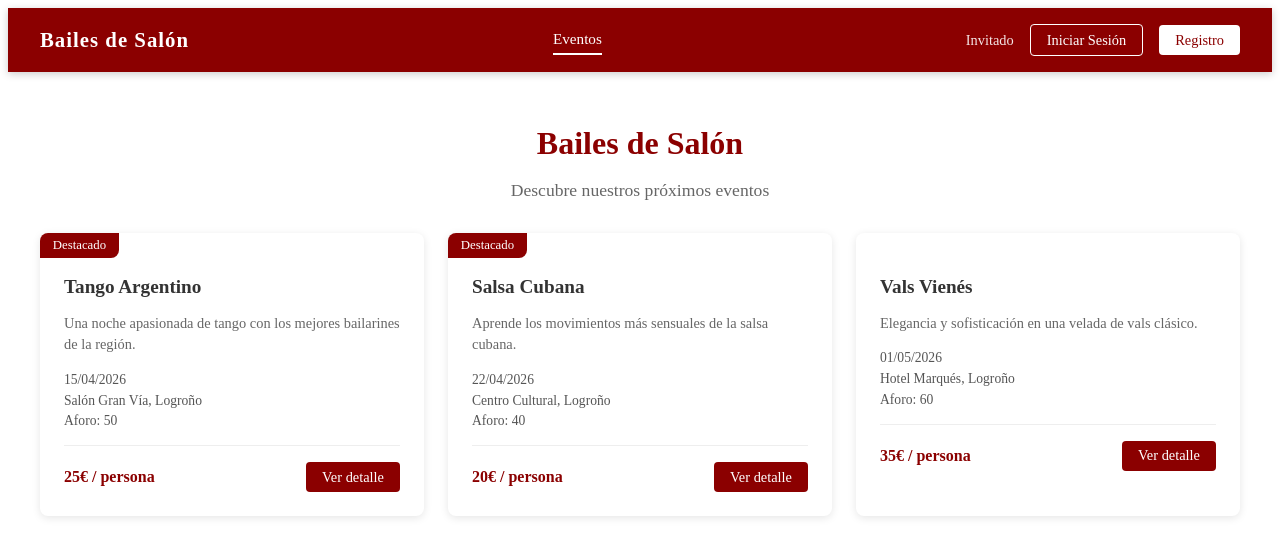
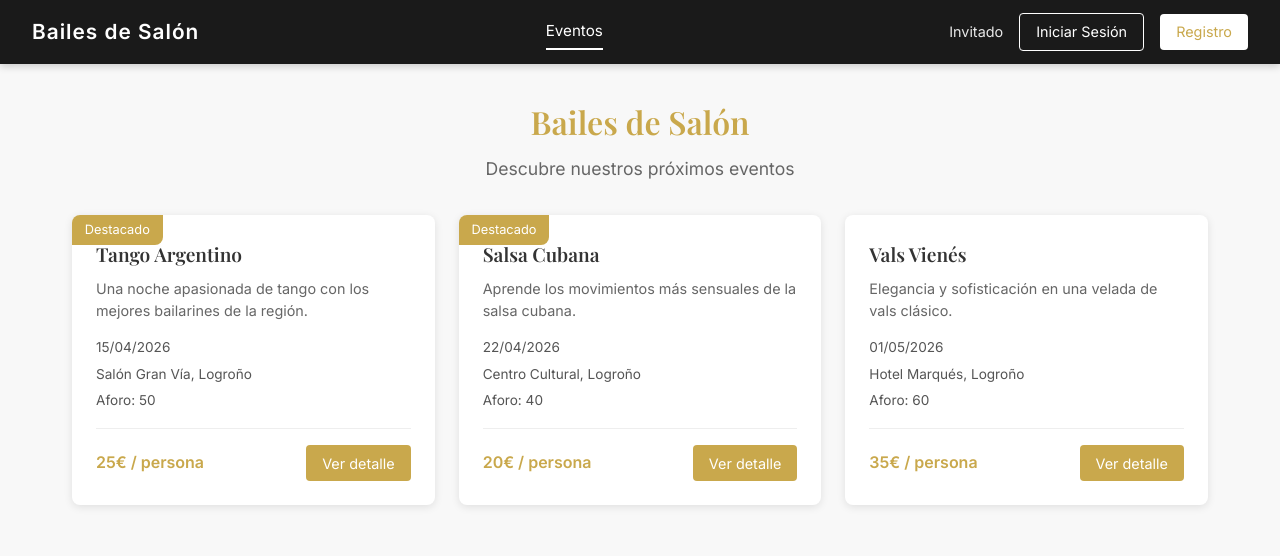
Before and after one commit to assxavi/retoFrontend, an Angular app: page /eventos in a window 1280 px wide. Shown: the top 556 px of the page. Built offline with nearby package versions, Linux system fonts and the light colour scheme.

Commit message:
chore: change color theme to black and gold

```diff
--- a/src/app/pages/cliente/detalle-evento/detalle-evento.scss
+++ b/src/app/pages/cliente/detalle-evento/detalle-evento.scss
@@ -16,7 +16,7 @@
 
 .evento-info {
   h1 {
-    color: #8B0000;
+    color: var(--color-accent);
     font-size: 2rem;
     margin-bottom: 1rem;
   }
@@ -39,7 +39,7 @@
   background: #f9f9f9;
   padding: 1rem;
   border-radius: 8px;
-  border-left: 4px solid #8B0000;
+  border-left: 4px solid var(--color-accent);
 
   .label {
     display: block;
@@ -57,7 +57,7 @@
 }
 
 .precio {
-  color: #8B0000 !important;
+  color: var(--color-accent) !important;
   font-size: 1.2rem;
   font-weight: bold !important;
 }
@@ -98,7 +98,7 @@
 
     &:focus {
       outline: none;
-      border-color: #8B0000;
+      border-color: var(--color-accent);
     }
   }
 }
@@ -113,7 +113,7 @@
   text-align: center;
 
   strong {
-    color: #8B0000;
+    color: var(--color-accent);
     font-size: 1.4rem;
   }
 }
@@ -121,7 +121,7 @@
 .btn-reservar {
   width: 100%;
   padding: 0.9rem;
-  background: #8B0000;
+  background: var(--color-accent);
   color: white;
   border: none;
   border-radius: 4px;
@@ -130,7 +130,7 @@
   transition: background 0.2s;
 
   &:hover {
-    background: #6B0000;
+    background: var(--color-accent-dark);
   }
 }
 
@@ -145,14 +145,14 @@
   a {
     display: block;
     padding: 0.8rem;
-    background: #8B0000;
+    background: var(--color-accent);
     color: white;
     border-radius: 4px;
     text-decoration: none;
     text-align: center;
 
     &:hover {
-      background: #6B0000;
+      background: var(--color-accent-dark);
     }
   }
 }
--- a/src/app/pages/public/eventos/eventos.scss
+++ b/src/app/pages/public/eventos/eventos.scss
@@ -9,7 +9,7 @@
   margin-bottom: 2rem;
 
   h1 {
-    color: #8B0000;
+    color: var(--color-accent);
     font-size: 2rem;
     margin-bottom: 0.5rem;
   }
@@ -40,7 +40,7 @@
 }
 
 .evento-badge {
-  background: #8B0000;
+  background: var(--color-accent);
   color: white;
   padding: 0.3rem 0.8rem;
   font-size: 0.8rem;
@@ -89,13 +89,13 @@
 }
 
 .precio {
-  color: #8B0000;
+  color: var(--color-accent);
   font-weight: bold;
   font-size: 1rem;
 }
 
 .btn-detalle {
-  background: #8B0000;
+  background: var(--color-accent);
   color: white;
   padding: 0.4rem 1rem;
   border-radius: 4px;
@@ -103,7 +103,7 @@
   font-size: 0.9rem;
 
   &:hover {
-    background: #6B0000;
+    background: var(--color-accent-dark);
   }
 }
 
--- a/src/app/pages/public/login/login.scss
+++ b/src/app/pages/public/login/login.scss
@@ -16,7 +16,7 @@
 
   h2 {
     text-align: center;
-    color: #8B0000;
+    color: var(--color-accent);
     margin-bottom: 0.5rem;
   }
 
@@ -49,7 +49,7 @@
 button {
   width: 100%;
   padding: 0.8rem;
-  background-color: #8B0000;
+  background-color: var(--color-accent);
   color: white;
   border: none;
   border-radius: 4px;
@@ -58,7 +58,7 @@ button {
   margin-top: 1rem;
 
   &:hover {
-    background-color: #6B0000;
+    background-color: var(--color-accent-dark);
   }
 }
 
@@ -77,7 +77,7 @@ p {
   color: #555;
 
   a {
-    color: #8B0000;
+    color: var(--color-accent);
     text-decoration: none;
   }
 }
--- a/src/app/pages/public/registro/registro.scss
+++ b/src/app/pages/public/registro/registro.scss
@@ -17,7 +17,7 @@
 
   h2 {
     text-align: center;
-    color: #8B0000;
+    color: var(--color-accent);
     margin-bottom: 0.5rem;
   }
 
@@ -48,7 +48,7 @@
 
     &:focus {
       outline: none;
-      border-color: #8B0000;
+      border-color: var(--color-accent);
     }
   }
 }
@@ -56,7 +56,7 @@
 button {
   width: 100%;
   padding: 0.8rem;
-  background-color: #8B0000;
+  background-color: var(--color-accent);
   color: white;
   border: none;
   border-radius: 4px;
@@ -66,7 +66,7 @@ button {
   transition: background 0.2s;
 
   &:hover {
-    background-color: #6B0000;
+    background-color: var(--color-accent-dark);
   }
 }
 
@@ -94,7 +94,7 @@ p {
   color: #555;
 
   a {
-    color: #8B0000;
+    color: var(--color-accent);
     text-decoration: none;
   }
 }
--- a/src/app/shared/components/navbar/navbar.scss
+++ b/src/app/shared/components/navbar/navbar.scss
@@ -4,7 +4,7 @@
   justify-content: space-between;
   padding: 0 2rem;
   height: 64px;
-  background-color: #8B0000;
+  background-color: var(--color-primary);
   color: white;
   box-shadow: 0 2px 8px rgba(0,0,0,0.2);
 }
@@ -63,7 +63,7 @@
 
   .btn-registro {
     background: white;
-    color: #8B0000;
+    color: var(--color-accent);
   }
 
   button {
--- a/src/index.html
+++ b/src/index.html
@@ -6,6 +6,9 @@
   <base href="/">
   <meta name="viewport" content="width=device-width, initial-scale=1">
   <link rel="icon" type="image/x-icon" href="favicon.ico">
+  <link rel="preconnect" href="https://fonts.googleapis.com">
+  <link rel="preconnect" href="https://fonts.gstatic.com" crossorigin>
+  <link href="https://fonts.googleapis.com/css2?family=Inter:wght@300;400;500;600&family=Playfair+Display:wght@400;600;700&display=swap" rel="stylesheet">
 </head>
 <body>
   <app-root></app-root>
--- a/src/styles.scss
+++ b/src/styles.scss
@@ -1 +1,27 @@
 /* You can add global styles to this file, and also import other style files */
+:root {
+  --color-primary: #1a1a1a;
+  --color-accent: #C9A84C;
+  --color-accent-dark: #A8873A;
+  --color-bg: #f8f8f8;
+  --color-white: #ffffff;
+}
+
+* {
+  margin: 0;
+  padding: 0;
+  box-sizing: border-box;
+}
+
+body {
+  font-family: 'Inter', sans-serif;
+  font-size: 16px;
+  color: #333;
+  background-color: var(--color-bg);
+  line-height: 1.6;
+}
+
+h1, h2, h3, h4 {
+  font-family: 'Playfair Display', serif;
+  font-weight: 600;
+}
```
